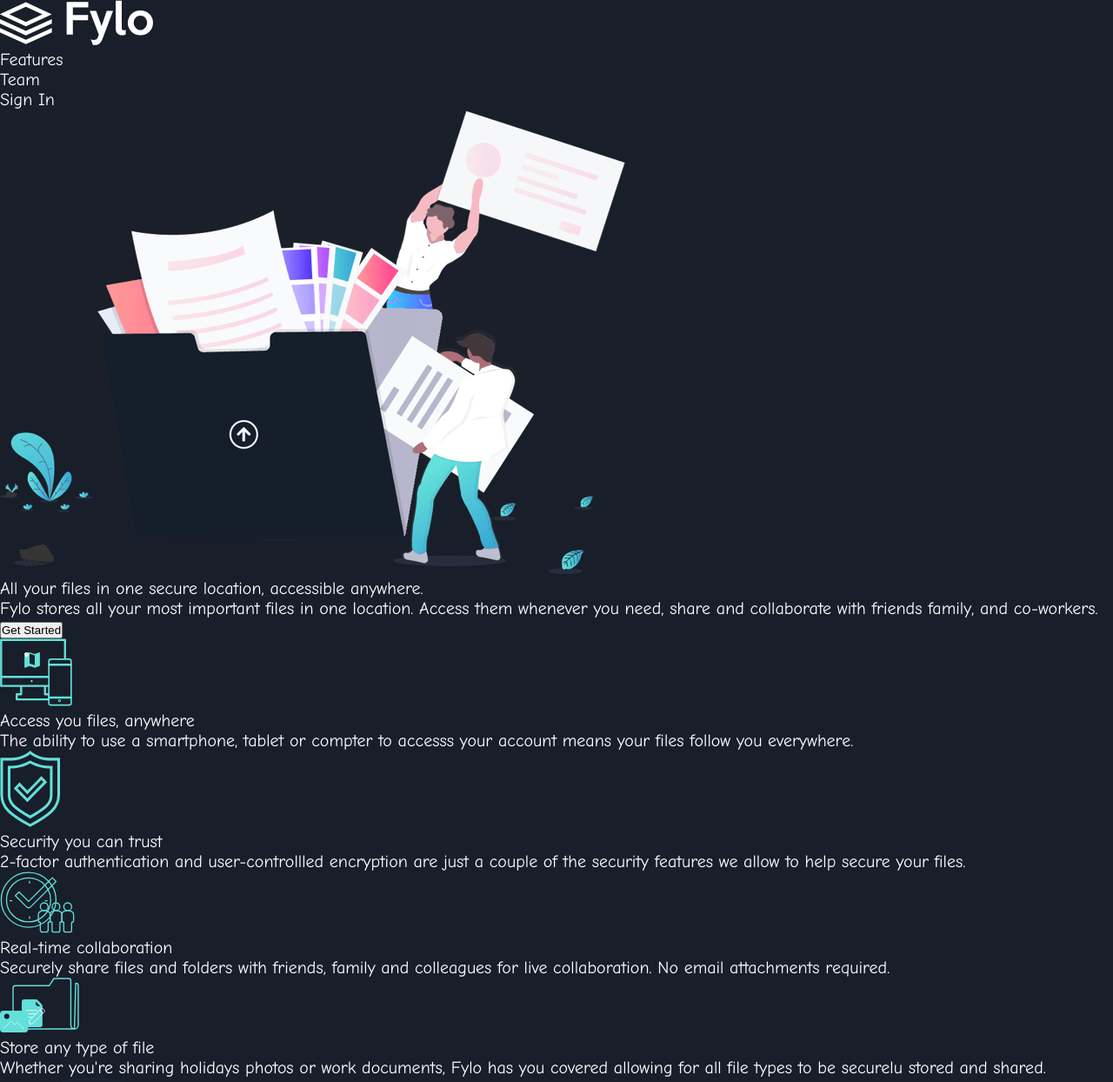
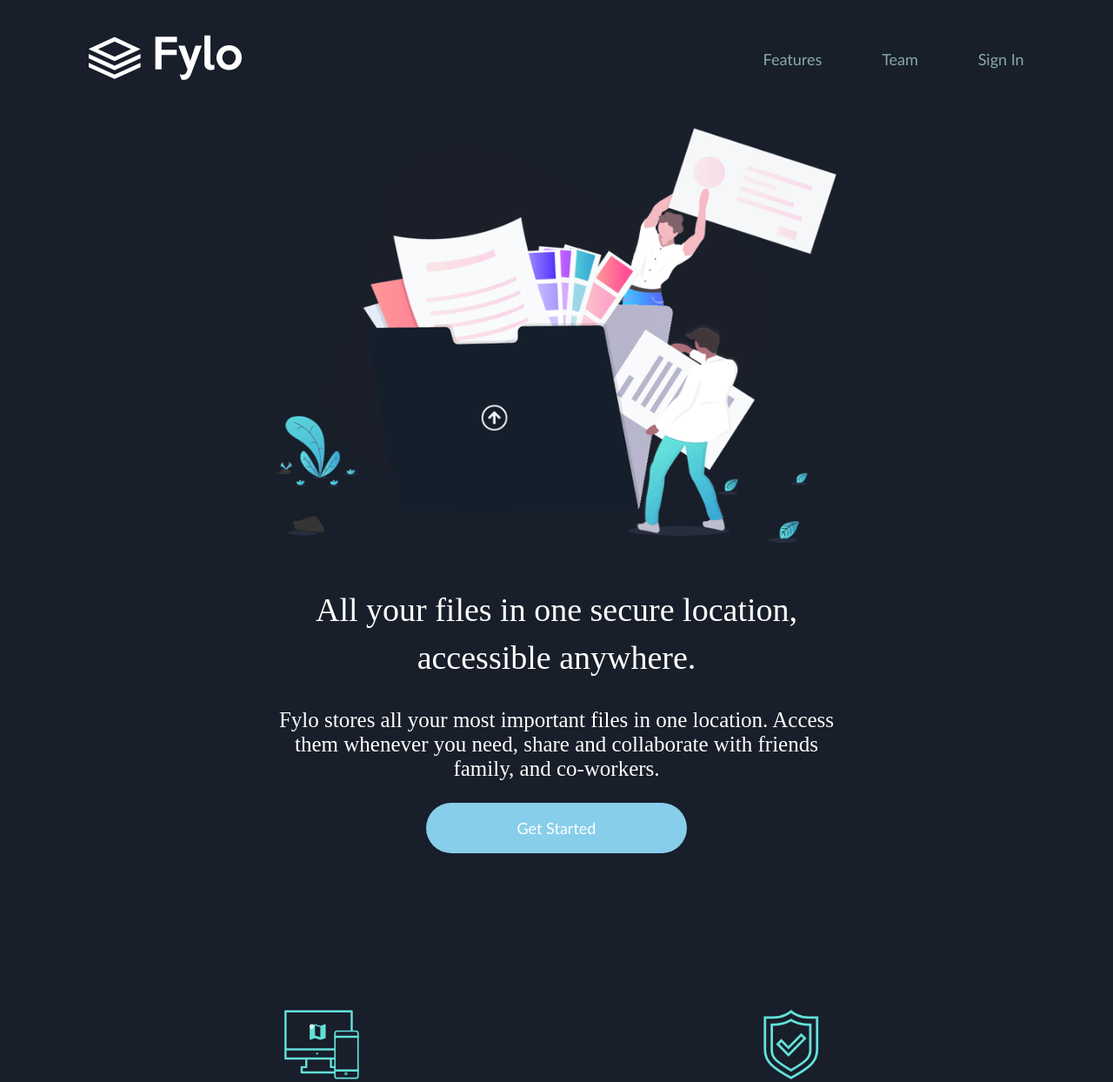
Before and after one commit to Damilare-Tolulope/SideHustle, a plain HTML site: page index.html in a window 1280 px wide. Shown: the top 1244 px of the page at 87% size. Drawn offline with Linux system fonts and the light colour scheme.

Commit message:
Styled the main section to the detail section

```diff
--- a/index.html
+++ b/index.html
@@ -8,6 +8,7 @@
 		<link rel="stylesheet" href="style.css" />
 	</head>
 	<body>
+		<!-- =======Nav======== -->
 		<div class="nav">
 			<div class="logo">
 				<img src="./images/logo.svg" alt="logo" />
@@ -20,6 +21,9 @@
 				</ul>
 			</div>
 		</div>
+		<!-- =======End of Nav======== -->
+
+		<!-- =======Main======== -->
 		<div class="main">
 			<img src="images/illustration-intro.png" />
 			<div class="text">
@@ -38,12 +42,16 @@
 				<button class="btn">Get Started</button>
 			</div>
 		</div>
+		<!-- =======End of Main======== -->
+
+		<!-- =======Details======== -->
+		<div class="details-container">
 			<div class="details">
 				<div class="detail">
 					<img src="./images/icon-access-anywhere.svg" alt="access_anywhere" />
 					<p class="detail-p">Access you files, anywhere</p>
 					<span class="detail-span"
-					>The ability to use a smartphone, tablet or compter to accesss your
+						>The ability to use a smartphone, tablet or computer to accesss your
 						account means your files follow you everywhere.</span
 					>
 				</div>
@@ -60,8 +68,9 @@
 					<img src="./images/icon-collaboration.svg" alt="collaboration" />
 					<p class="detail-p">Real-time collaboration</p>
 					<span class="detail-span"
-					>Securely share files and folders with friends, family and colleagues
-					for live collaboration. No email attachments required.</span
+						>Securely share files and folders with friends, family and
+						colleagues for live collaboration. No email attachments
+						required.</span
 					>
 				</div>
 				<div class="detail">
@@ -69,11 +78,15 @@
 					<p class="detail-p">Store any type of file</p>
 					<span class="detail-span"
 						>Whether you're sharing holidays photos or work documents, Fylo has
-					you covered allowing for all file types to be securelu stored and
+						you covered allowing for all file types to be securely stored and
 						shared.</span
 					>
 				</div>
 			</div>
+		</div>
+		<!-- =======End of details======== -->
+
+		<!-- =======Collaboration======== -->
 		<div class="collaboration">
 			<img
 				src="images/illustration-stay-productive.png"
@@ -85,6 +98,7 @@
 					>Never let location be an issue when accessing your files. Fylo has
 					you covered for all of your file storage needs.
 				</span>
+				<div class=""></div>
 				<span
 					>Securely share files and folders with friends, family and colleagues
 					for live collaboration. No email attachments required.</span
@@ -92,6 +106,9 @@
 				<a href="#">See how fylo works <img src="images/icon-arrow.svg" /></a>
 			</div>
 		</div>
+		<!-- =======End of collaboration======== -->
+
+		<!-- =======Testimonies======== -->
 		<div class="testimonies">
 			<img src="images/bg-quotes.png" alt="quotes" />
 			<div class="testifiers">
@@ -139,6 +156,9 @@
 				</div>
 			</div>
 		</div>
+		<!-- =======End of testimonies======== -->
+
+		<!-- =======Subscribe======== -->
 		<div class="subscribe">
 			<p>Get early access today</p>
 			<span
@@ -151,6 +171,9 @@
 				<button>Get Started For Free</button>
 			</form>
 		</div>
+		<!-- =======End of subscribe======== -->
+
+		<!-- =======Footer======== -->
 		<div class="footer">
 			<img src="images/logo.svg" alt="logo" />
 			<div class="">
@@ -198,5 +221,6 @@
 				</div>
 			</div>
 		</div>
+		<!-- =======End of footer======== -->
 	</body>
 </html>
--- a/style.css
+++ b/style.css
@@ -8,5 +8,126 @@ body {
 	color: #fff;
 	height: 100vh;
 	background-color: #181e2a;
-	font: 400 20px "comic Sans ms";
+	margin: 40px 8%;
 }
+
+/* ========= Top Nav ========= */
+
+.nav {
+	display: flex;
+	justify-content: space-between;
+	align-items: center;
+}
+.nav-links ul {
+	width: 300px;
+	font: 300 18px calibri;
+	list-style-type: none;
+	display: flex;
+	justify-content: space-between;
+	align-items: center;
+	color: #87aca5;
+}
+
+/* ========= Main ========= */
+
+.main {
+	display: flex;
+	flex-direction: column;
+	align-items: center;
+}
+
+.main img {
+	margin: 50px 0px;
+	height: 60%;
+	width: 60%;
+}
+
+.text {
+	width: 60%;
+	text-align: center;
+}
+
+.text .head {
+	font-size: 38px;
+	line-height: 55px;
+	margin-bottom: 30px;
+}
+
+.text .desc {
+	margin-bottom: 25px;
+	font-size: 25px;
+}
+
+.btn {
+	padding: 18px 15px;
+	border-radius: 30px;
+	border: none;
+	outline: none;
+	background-color: skyblue;
+	color: #fff;
+	font: 500 18px calibri;
+	width: 300px;
+}
+
+/* ========= Details ========= */
+
+.details-container {
+	display: flex;
+	justify-content: center;
+	margin: auto;
+	margin-top: 150px;
+}
+
+.details {
+	height: 100vh;
+	display: grid;
+	grid-gap: 40px;
+	grid-template-columns: repeat(2, 1fr);
+}
+
+.detail {
+	padding: 30px;
+	text-align: center;
+	width: 500px;
+}
+
+.detail img {
+	height: 80px;
+	margin-bottom: 30px;
+}
+
+.detail p {
+	font: 600 24px calibri;
+	margin-bottom: 10px;
+}
+
+.detail span {
+	font: 100 18px calibri;
+}
+
+/* ========= Collaboration ========= */
+.collaboration {
+	margin: 100px 0;
+	display: flex;
+	justify-content: center;
+	align-items: center;
+}
+
+.collaboration > img {
+	width: 50%;
+}
+
+.collaboration-text {
+	margin-left: 60px;
+}
+
+.collaboration-text p {
+	font: 900 38px calibri;
+	width: 300px;
+	margin-bottom: 20px;
+}
+
+.collaboration-text span {
+	margin-bottom: 20px;
+	font: 100 19px calibri;
+}
```
Lines whose indentation alone changed are shown as unchanged.
